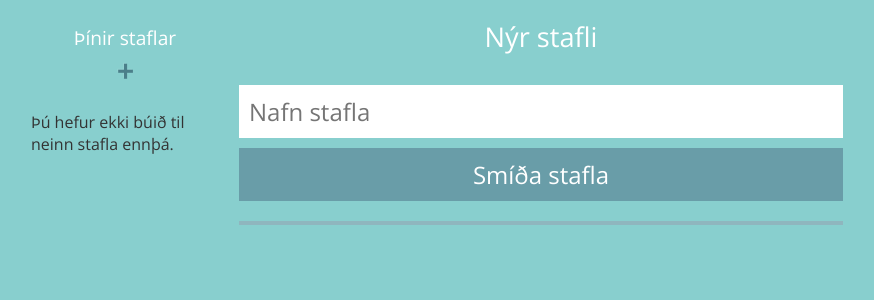
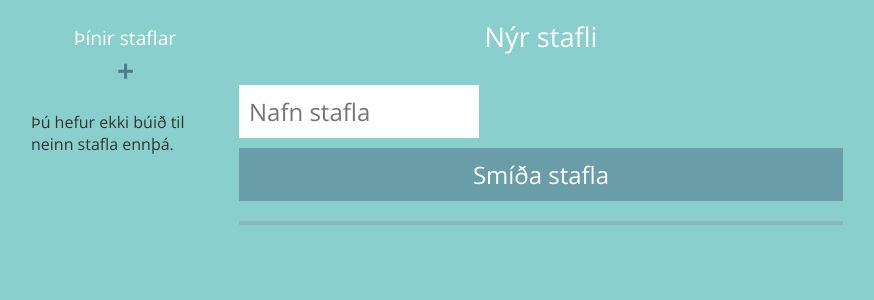
Before and after one commit to kreldjarn/final_project, a Django app: page /create/ in a window 1280 px wide. Shown: the part 50-350 px from the top of the page, without its empty margins (99-973 px from the left). Run offline with Django 3.2, Linux system fonts and the light colour scheme; the visitor is signed in with stand-in values (Sample User, id 1); data that the repository does not hold is empty; parts of the project's set-up code (start-up, migrations or seed data) failed here and were passed over; some libraries are stand-ins or nearby versions.

Commit message:
Fixed illegal CSS bullshit

```diff
--- a/flashcards/static/css/layout-style.css
+++ b/flashcards/static/css/layout-style.css
@@ -1,4 +1,4 @@
-::selection
+::-webkit-selection
 {
 	background: rgb(105, 157, 168);
 }
@@ -74,7 +74,7 @@ body
 			left: 0;
 			height: 30px;
 			display: block;
-			width: calc(100%-2px);
+			width: 100%;
 			box-shadow: 0 0 3px rgba(0, 0, 0, 0.2);
 			-webkit-transform-origin: 50% 100%;
 			-webkit-transform: perspective(30px) rotateX(22deg);
@@ -278,7 +278,6 @@ button
 	{
 		margin-top: 18px;
 		height: 20px;
-		vertical-align: center;
 		font-size: 1em;
 		width: auto;
 		height: auto;
@@ -462,7 +461,7 @@ form
 	form input[type=text], form input[type=password]
 	{
 		background: rgb(255, 255, 255);
-		width: calc(100% - 20px);
+		width: 220px;
 		font-size: 1.5em;
 		border: none;
 		padding: 10px;
```
